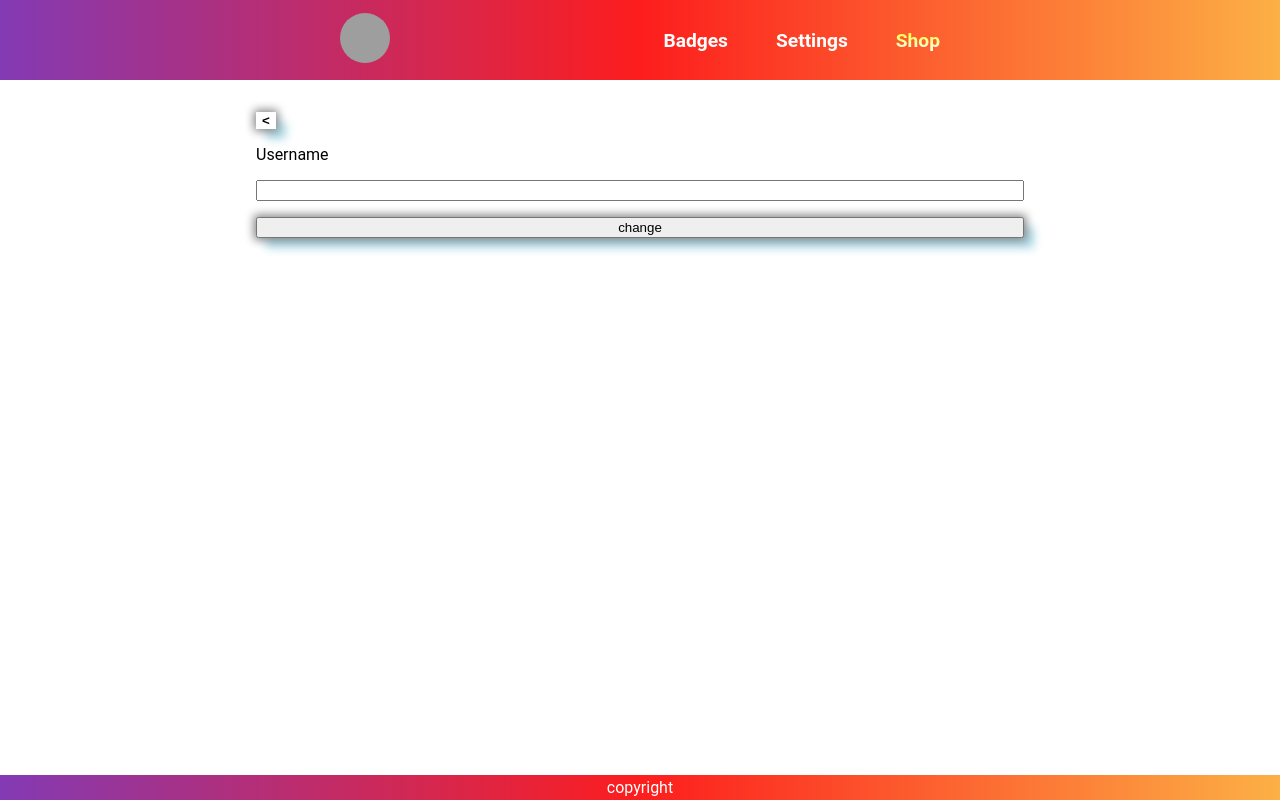
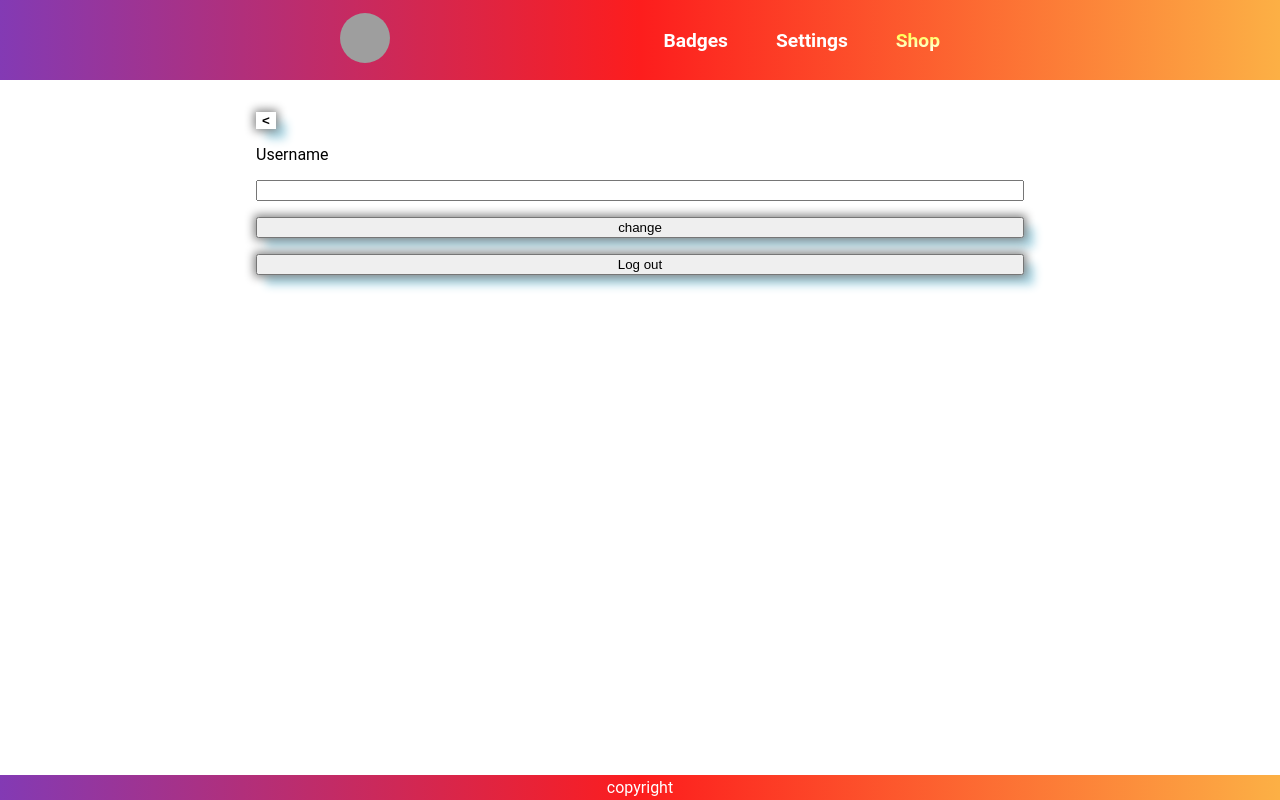
Before and after one commit to FilipRank/Trivia-Frontend, a React (Vite) app: page /settings in a window 1280 px wide. Built offline with nearby package versions, Linux system fonts and the light colour scheme; no server answers; grey boxes are pictures that could not be loaded.

Commit message:
add login functionality

```diff
--- a/src/pages/SettingsPage.tsx
+++ b/src/pages/SettingsPage.tsx
@@ -4,11 +4,14 @@ import MainHeader from "../components/MainHeader.js";
 import axios from "axios";
 import Profile from "src/types/Profile.js";
 import BackButton from "../components/BackButton.js";
+import { useNavigate } from "react-router-dom";
 
 export default function SettingsPage() {
   const hasFetched = useRef<boolean>(false)
   const [profile, setProfile] = useState<Profile | null>(null)
   const [newUsername, setNewUsername] = useState<String>('')
+
+  const navigate = useNavigate()
 
 
   function fetchProfile() {
@@ -40,6 +43,20 @@ export default function SettingsPage() {
     }
   }
 
+  async function handleLogoutClick(ev: React.MouseEvent) {
+    ev.preventDefault()
+    try {
+      const res = await axios.post('http://localhost:4000/auth/logout', {},
+        {withCredentials: true})
+      if (res.status == 200) {
+        navigate('/login')
+      }
+    }
+    catch(err) {
+      console.error(err)
+    }
+  }
+
   return (
     <>
       <MainHeader />
@@ -49,7 +66,11 @@ export default function SettingsPage() {
           <label>Username</label>
           <input type="username" onChange={(ev) => setNewUsername(ev.target.value)} placeholder={profile?.username}></input>
           <button onClick={(ev) => {handleChangeClick(ev)}}>change</button>
+          <button className="logout-button" onClick={(ev) => {handleLogoutClick(ev)}}>
+            Log out
+          </button>
         </form>
+
       </main>
       <MainFooter />
     </>
```
